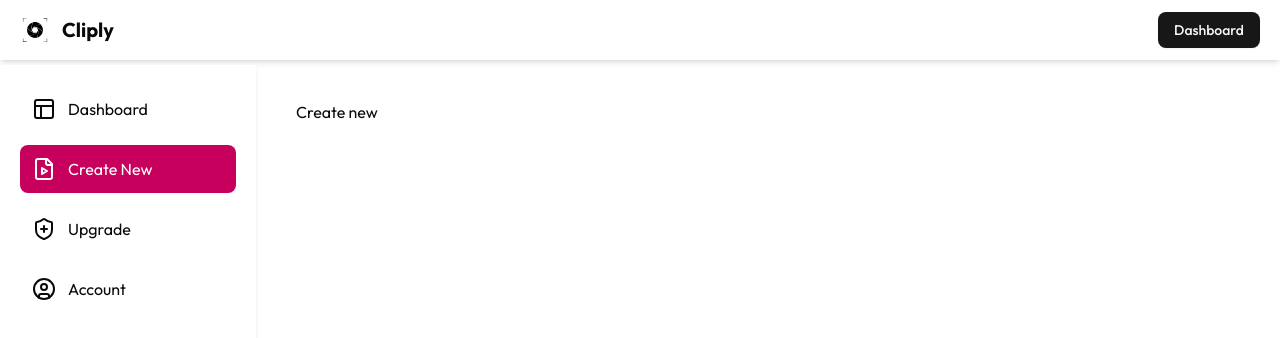
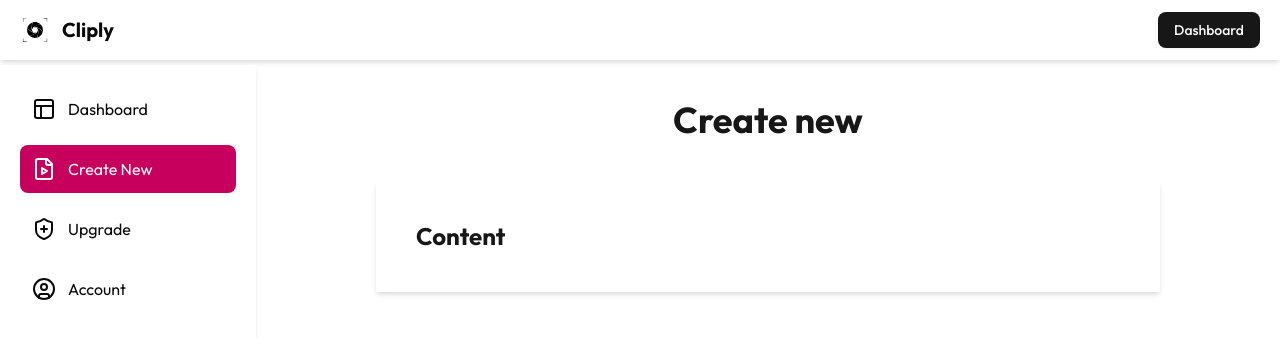
Before and after one commit to deveshidwivedi/cliply, a Next.js app: page /dashboard/create-new in a window 1280 px wide. Shown: the top 338 px of the page. Built offline with nearby package versions, Linux system fonts and the light colour scheme; no server answers.

Commit message:
create new form

```diff
--- /dev/null
+++ b/app/dashboard/create-new/_components/SelectTopic.jsx
@@ -0,0 +1,13 @@
+import React from "react";
+
+function SelectTopic() {
+    return (
+        <div>
+            <h2 className="font-bold text-2xl text-primary">
+                Content
+            </h2>
+        </div>
+    )
+}
+
+export default SelectTopic
--- a/app/dashboard/create-new/page.jsx
+++ b/app/dashboard/create-new/page.jsx
@@ -1,9 +1,20 @@
 import React from "react";
+import SelectTopic from "./_components/SelectTopic";
 
 function CreateNew() {
     return (
-        <div>
-            Create new
+        <div className="md:px-20">
+            <h2 className="font-bold text-4xl text-primary text-center"> Create new</h2>
+            <div className="mt-10 shadow-md p-10">
+                {/* topic */}
+                <SelectTopic />
+                {/* select style */}
+
+                {/* Duration */}
+
+                {/* reate button  */}
+
+            </div>
         </div>
     )
 }
```
